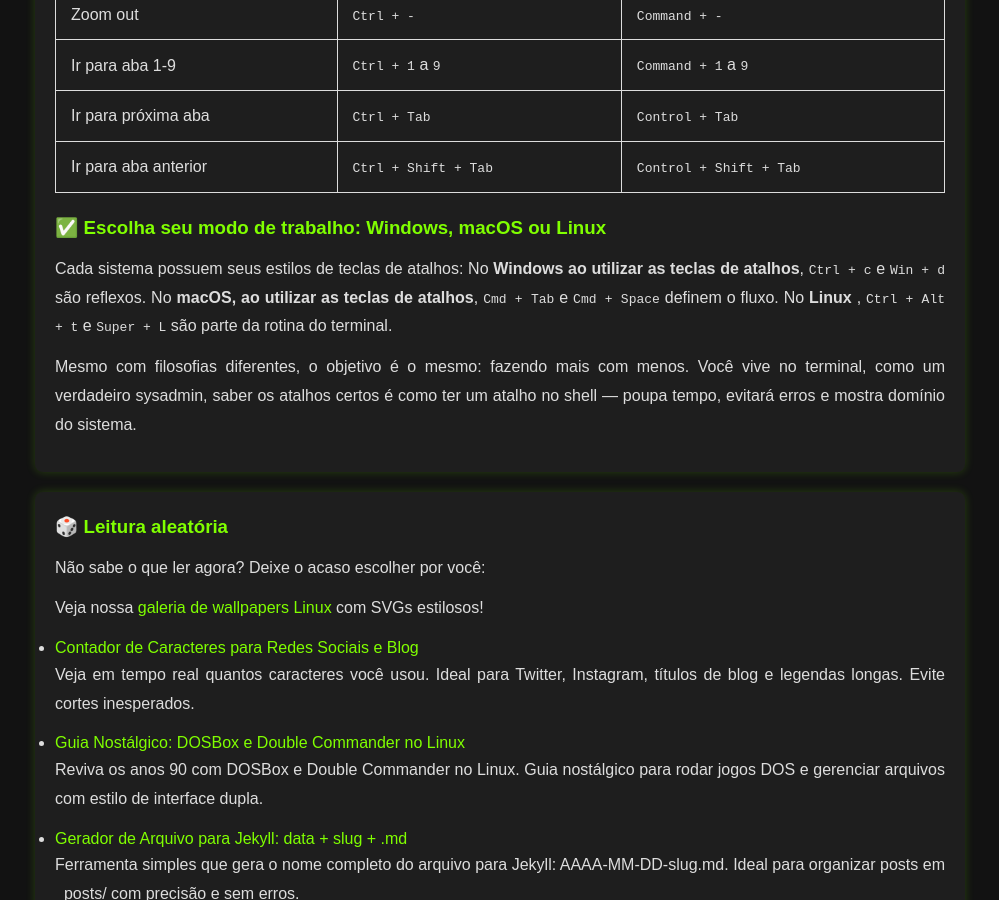
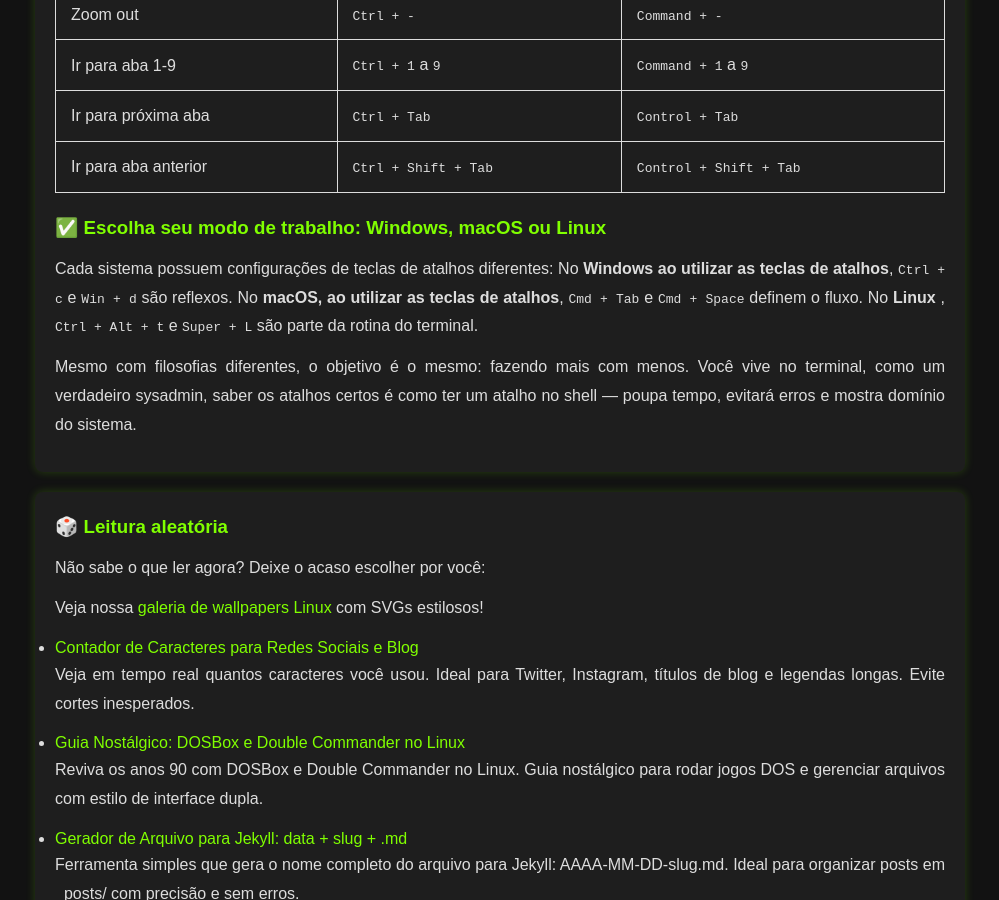
Before and after one commit to Piolinux/piolinux-site, a Jekyll site: the page built from _posts/2025-08-28-guia-atalhos-teclado.md, in a window 1280 px wide and 900 px high, scrolled down 2433 px. Shown: the whole window, without its empty margins (140-1139 px from the left). Built offline with Jekyll 4.4.1, drawn with Linux system fonts in a browser that asks for light colours.

Commit message:
Update 2025-08-28-guia-atalhos-teclado.md

```diff
--- a/_posts/2025-08-28-guia-atalhos-teclado.md
+++ b/_posts/2025-08-28-guia-atalhos-teclado.md
@@ -235,7 +235,7 @@ permalink: /atalhos-de-teclado/
 <h3>✅ Escolha seu modo de trabalho: Windows, macOS ou Linux</h3>
 
 
-<p>Cada sistema possuem seus estilos de teclas de atalhos:
+<p>Cada sistema possuem configurações de teclas de atalhos diferentes:
 No <strong>Windows ao utilizar as teclas de atalhos</strong>, <code>Ctrl + c</code> e <code>Win + d</code> são reflexos.
 No <strong>macOS, ao utilizar as teclas de atalhos</strong>, <code>Cmd + Tab</code> e <code>Cmd + Space</code> definem o fluxo.
 No <strong>Linux </strong>, <code>Ctrl + Alt + t</code> e <code>Super + L</code> são parte da rotina do terminal.</p>
```
